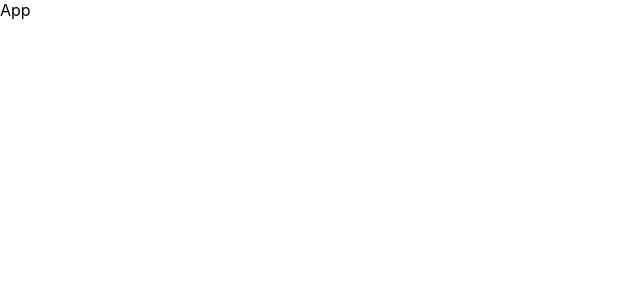
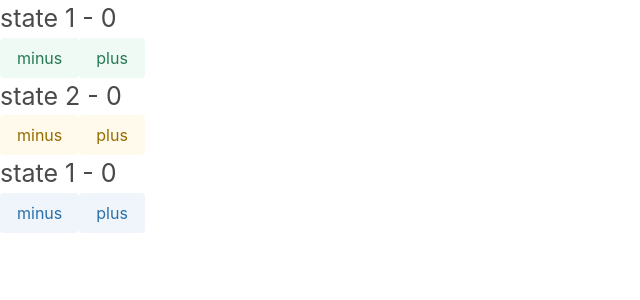
Before and after one commit to Komedeva/incubator-june-2021-react, a React (Create React App) app: page / in a window 1280 px wide. Shown: the top 300 px of the page, without its empty margins (0-640 px from the left). Built offline with nearby package versions, Linux system fonts and the light colour scheme.

Commit message:
6lessonHW

```diff
--- a/public/index.html
+++ b/public/index.html
@@ -25,6 +25,7 @@
       Learn how to configure a non-root public URL by running `npm run build`.
     -->
     <title>React App</title>
+    <link rel="stylesheet" href="https://cdn.jsdelivr.net/npm/bulma@0.9.3/css/bulma.min.css">
   </head>
   <body>
     <noscript>You need to enable JavaScript to run this app.</noscript>
--- a/src/App.css
+++ b/src/App.css
@@ -0,0 +1,3 @@
+h2 {
+    font-size: 25px;
+}
--- a/src/App.js
+++ b/src/App.js
@@ -1,7 +1,44 @@
+import {useReducer} from "react";
+import './App.css'
+const reducer = (state = {a: 0, b: 0, c: 0}, action) => {
+    if (action.obj === '1' && action.click === '+') {
+        return {...state, a: state.a++}
+    } else if (action.obj === '1' && action.click === '-') {
+        return {...state, a: state.a--}
+
+        } else if (action.obj === '2' && action.click === '-') {
+            return {...state, b: state.b--}
+        } else if (action.obj === '2' && action.click === '+') {
+            return {...state, b: state.b++}
+
+        } else if (action.obj === '3' && action.click === '-') {
+            return {...state, c: state.c--}
+        } else if (action.obj === '3' && action.click === '+') {
+            return {...state, c: state.c++}
+        return {...state};
+    }
+}
 export default function App() {
-  return (
-    <div>
-      App
-    </div>
-  );
+    let [state, dispatch] = useReducer(reducer, {a: 0, b: 0, c: 0});
+    let {a, b, c} = state;
+
+
+    return (
+        <div>
+            <h2>state 1 - {a} </h2>
+            <button className="button is-success is-light" onClick={() => dispatch({obj: '1', click: '-'})}>minus
+            </button>
+            <button className="button is-success is-light" onClick={() => dispatch({obj: '1', click: '+'})}>plus
+            </button>
+            <h2>state 2 - {b} </h2>
+            <button className="button is-warning is-light" onClick={() => dispatch({obj: '2', click: '-'})}>minus
+            </button>
+            <button className="button is-warning is-light" onClick={() => dispatch({obj: '2', click: '+'})}>plus
+            </button>
+            <h2>state 1 - {c} </h2>
+            <button className="button is-info is-light" onClick={() => dispatch({obj: '3', click: '-'})}>minus</button>
+            <button className="button is-info is-light" onClick={() => dispatch({obj: '3', click: '+'})}>plus</button>
+
+        </div>
+    );
 }
```
